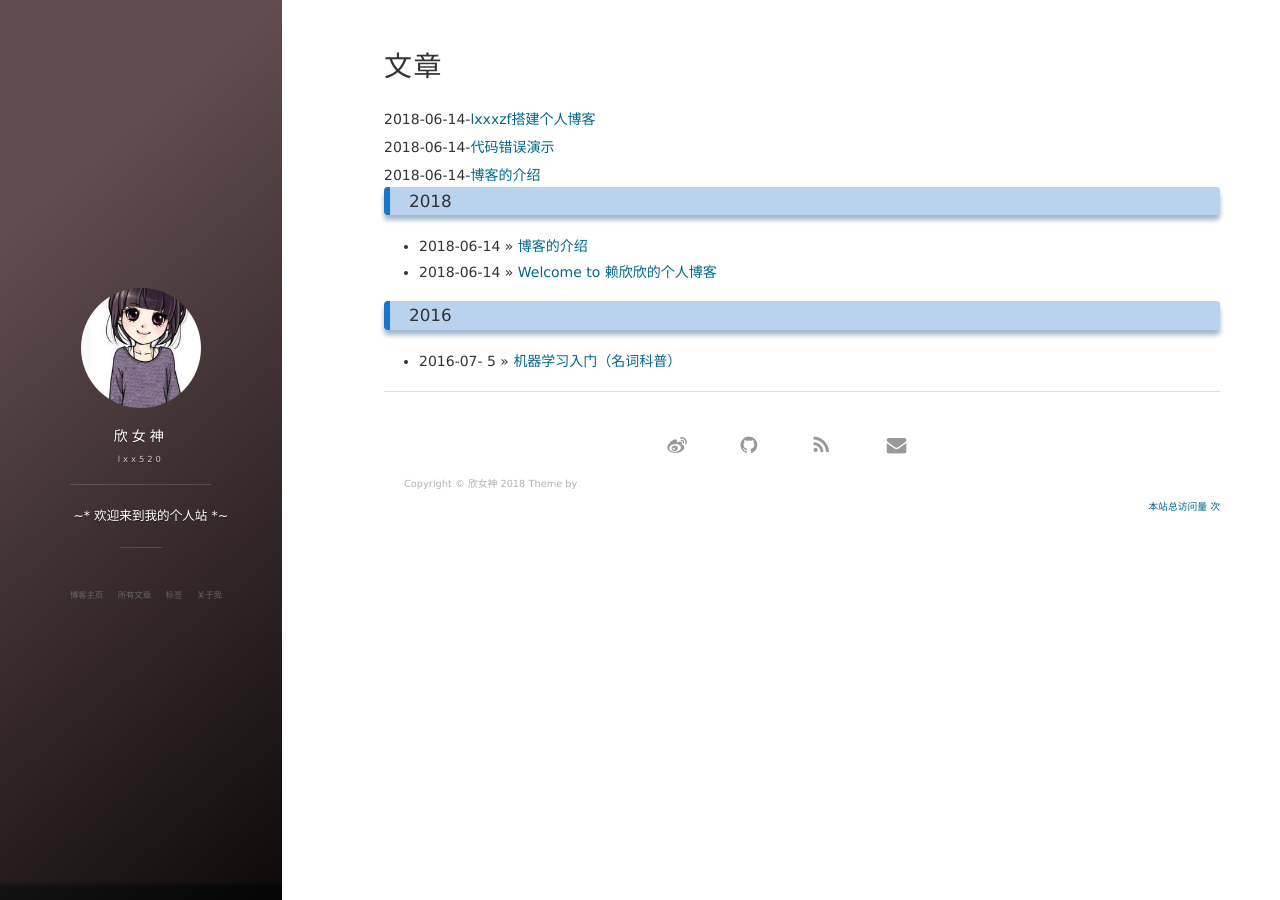
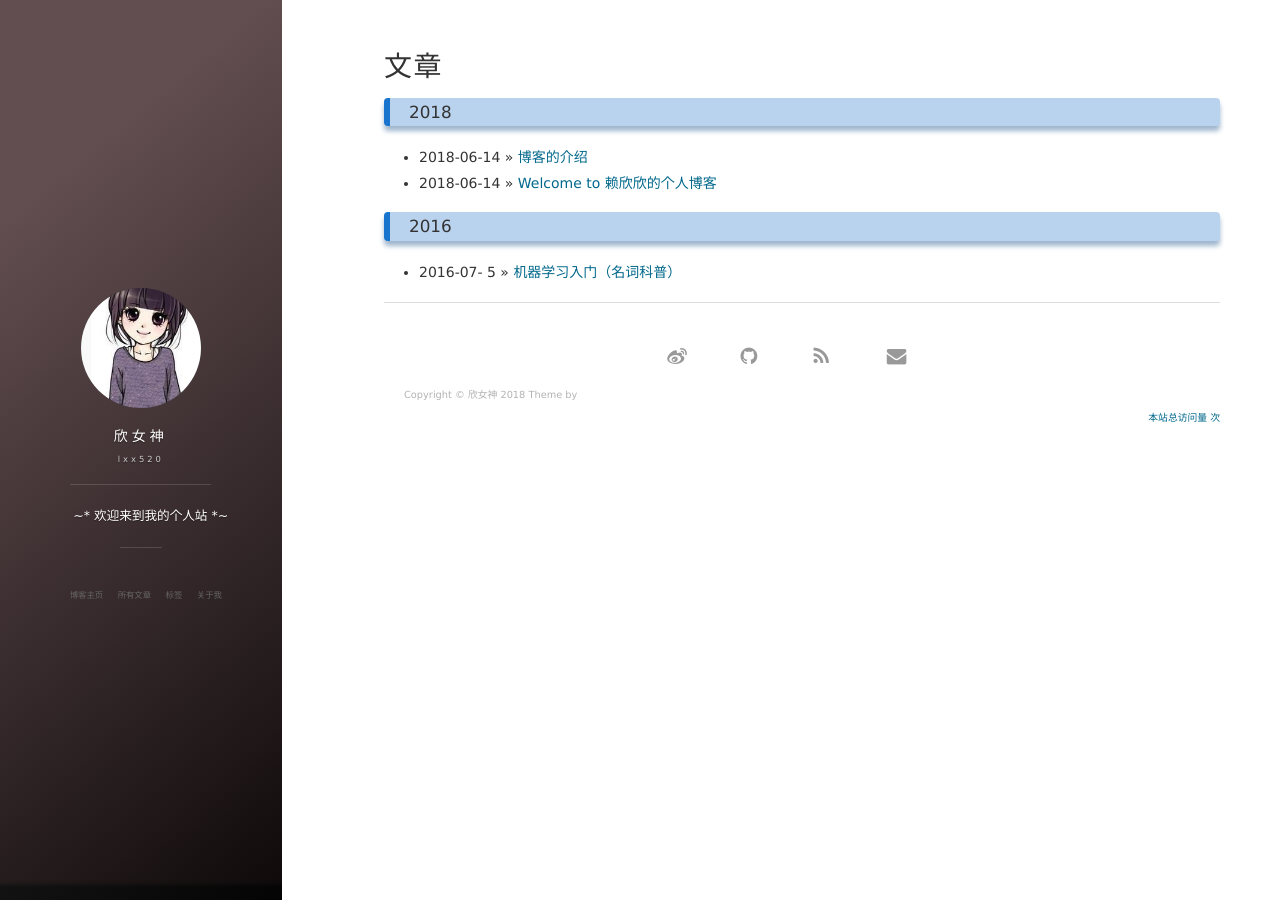
Before and after one commit to lxxxzf/lxxxzf.github.io, a Jekyll site: the page built from archive.html, in a window 1280 px wide. Built offline with Jekyll 4.4.1, drawn with Linux system fonts in a browser that asks for light colours; nearby versions of some CDN libraries; comment, search, counter and statistics services are not loaded.

Commit message:
Update archive.html

```diff
--- a/archive.html
+++ b/archive.html
@@ -6,15 +6,7 @@ group: navigation
 ---
 {% include JB/setup %}
 
-<br>
-2018-06-14-<a href="https://github.com/lxxxzf/lxxxzf.github.io/blob/master/2018-06-14-lxxxzf%E6%90%AD%E5%BB%BA%E4%B8%AA%E4%BA%BA%E5%8D%9A%E5%AE%A2.md">lxxxzf搭建个人博客</a>
-</br>
-<br>
-2018-06-14-<a href="https://github.com/lxxxzf/lxxxzf.github.io/blob/master/2018-06-14-%E4%BB%A3%E7%A0%81%E9%94%99%E8%AF%AF%E6%BC%94%E7%A4%BA.md">代码错误演示</a>
-</br>
-<br>
-2018-06-14-<a href="https://github.com/lxxxzf/lxxxzf.github.io/blob/master/2018-06-14-%E5%8D%9A%E5%AE%A2%E7%9A%84%E4%BB%8B%E7%BB%8D.md">博客的介绍</a>
-</br>
+
 {% assign posts_collate = site.posts %}
 <div class="page card">
 {% include JB/posts_collate %}
```
